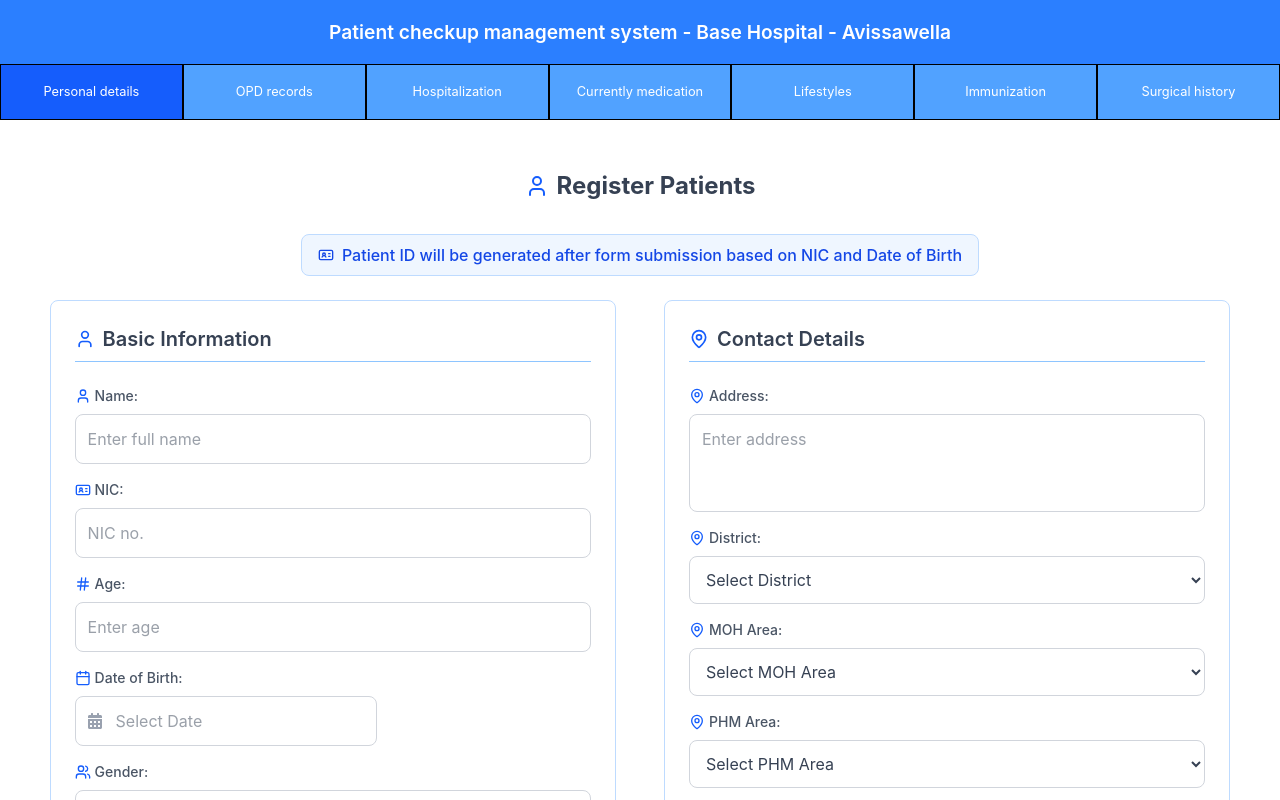
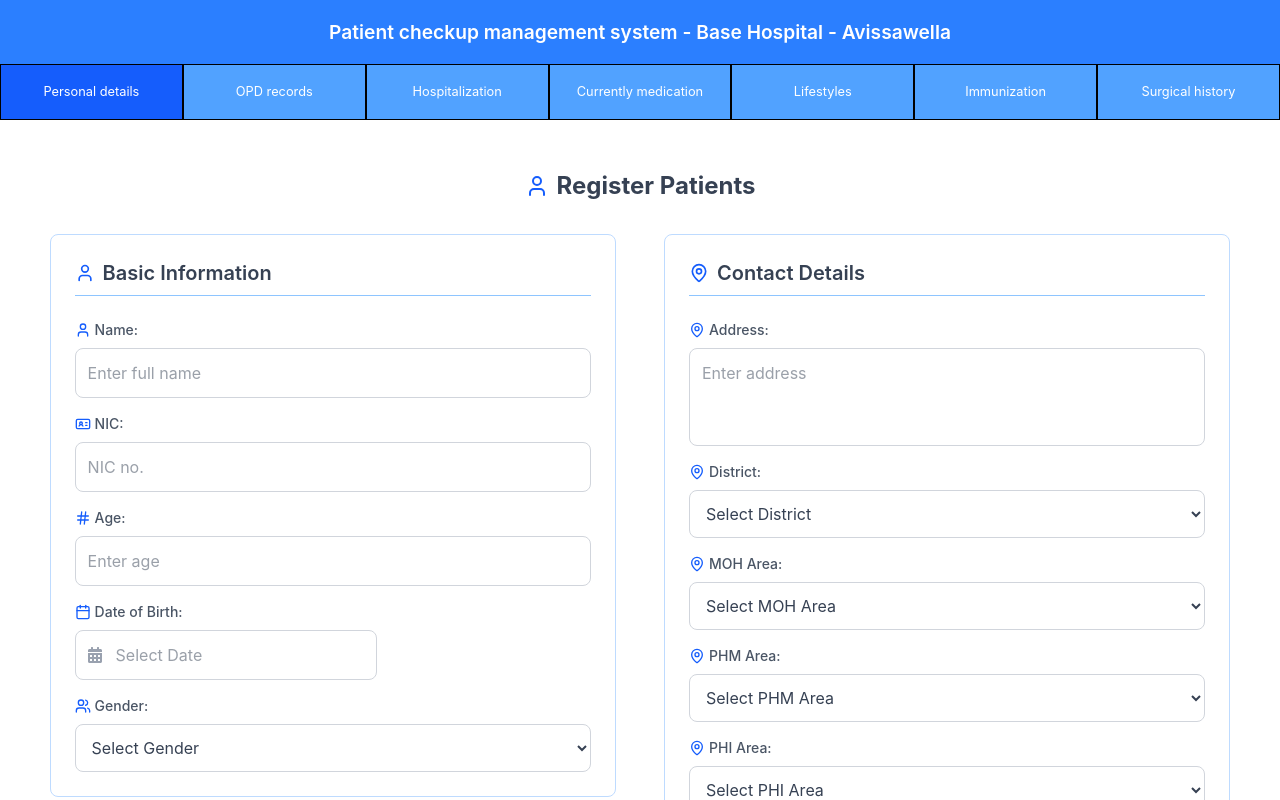
Before and after one commit to AnjalikaTSG/Hospital-project, a React (Vite) app in the folder Hospital-system/: page /personalDetails in a window 1280 px wide. Built offline with nearby package versions, Linux system fonts and the light colour scheme.

Commit message:
removed some features

```diff
--- a/Hospital-system/src/pages/PersonalDetails.jsx
+++ b/Hospital-system/src/pages/PersonalDetails.jsx
@@ -196,13 +196,6 @@ const PersonalDetails = () => {
             Register Patients
           </h2>
 
-          {/* Patient ID Display */}
-          <div className="text-center mb-6">
-            <div className="inline-flex items-center gap-2 px-4 py-2 bg-blue-50 text-blue-700 rounded-lg border border-blue-200">
-              <IdCard className="w-4 h-4" />
-              <span className="font-medium">Patient ID will be generated after form submission based on NIC and Date of Birth</span>
-            </div>
-          </div>
           <div className="max-w-7xl mx-auto">
             <form className="space-y-8">
               <div className="grid grid-cols-1 lg:grid-cols-2 gap-12">
```
